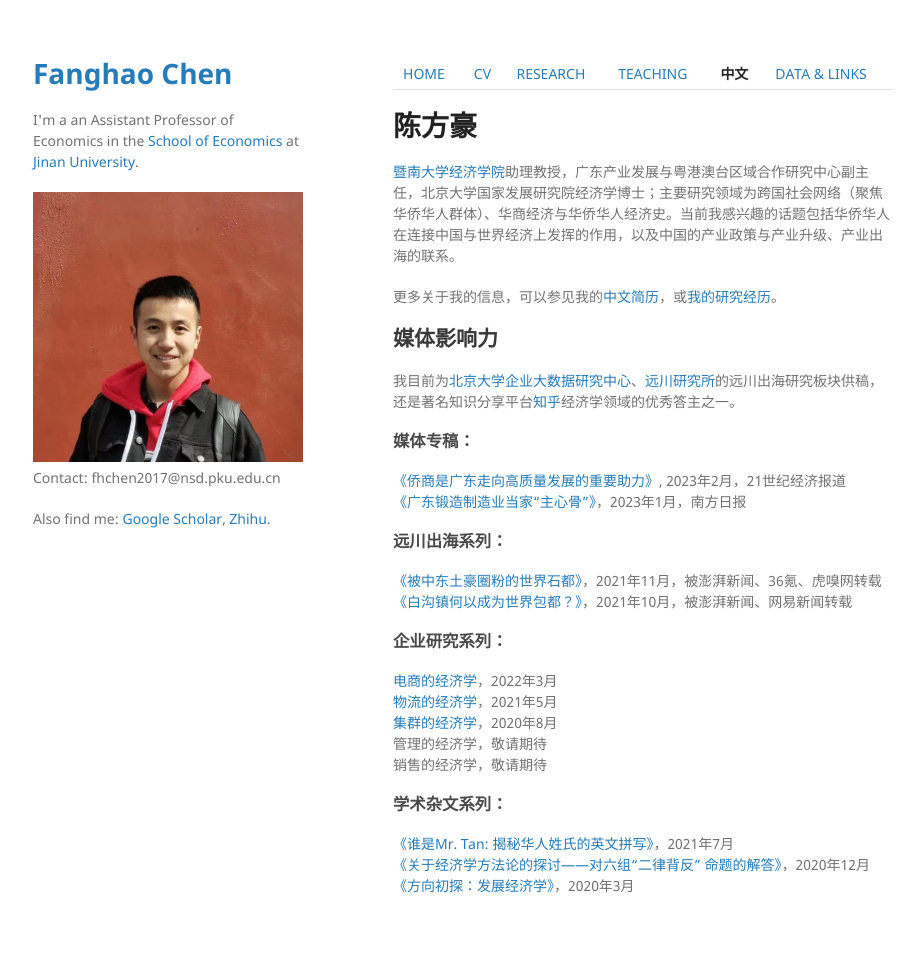
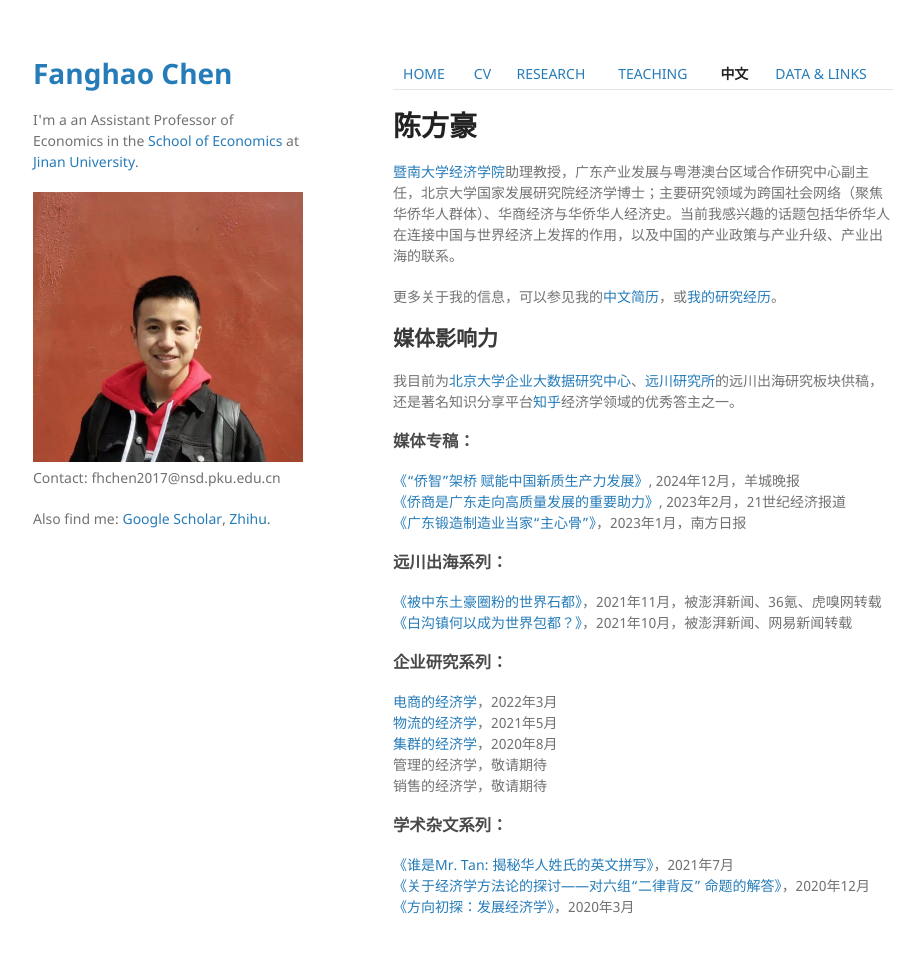
Before and after one commit to FanghaoChen/homepage, a Jekyll site: the page built from chinesepage.md, in a window 1280 px wide and 987 px high. Shown: the top 953 px of the window, without its empty margins (177-1098 px from the left). Built offline with Jekyll 4.4.1, drawn with Linux system fonts in a browser that asks for light colours; our own code applies the rules of GitHub Pages for plain Markdown files.

Commit message:
Update chinesepage.md

```diff
--- a/chinesepage.md
+++ b/chinesepage.md
@@ -11,6 +11,7 @@
 我目前为[北京大学企业大数据研究中心](https://cer.gsm.pku.edu.cn/)、[远川研究所](https://stream-capital.com/)的远川出海研究板块供稿，还是著名知识分享平台[知乎](https://www.zhihu.com/people/hongo-chin)经济学领域的优秀答主之一。
 
 ### 媒体专稿：<br/>
+[《“侨智”架桥 赋能中国新质生产力发展》](https://news.ycwb.com/2024-12/20/content_53131878.htm), 2024年12月，羊城晚报  <br/>
 [《侨商是广东走向高质量发展的重要助力》](https://m.21jingji.com/article/20230226/herald/e2e4d3fb4d0065ef936414ad29c15860.html), 2023年2月，21世纪经济报道  <br/>
 [《广东锻造制造业当家“主心骨”》](https://new.qq.com/rain/a/20230104A01NGR00)，2023年1月，南方日报
 
```
